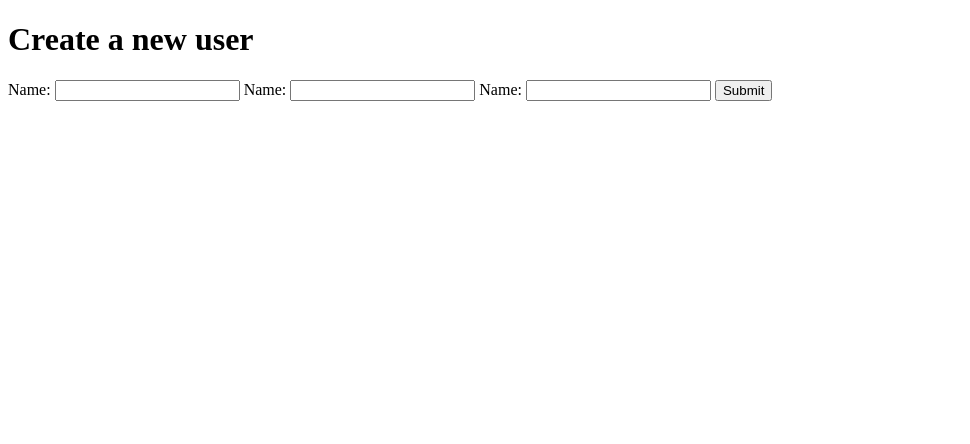
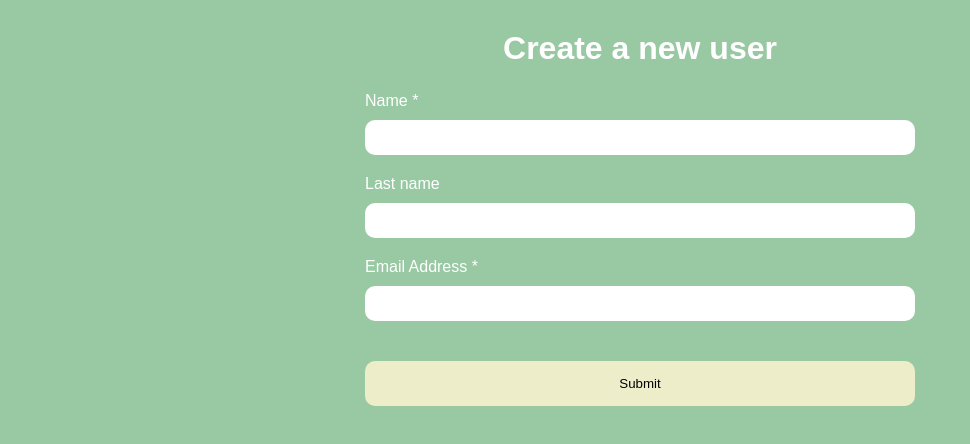
Before and after one commit to SutheeDev/PerScholasSBA318, a website: page public/index.html in a window 1280 px wide. Shown: the whole page, without its empty margins (0-970 px from the left). Drawn offline with Linux system fonts and the light colour scheme.

Commit message:
styled html

```diff
--- a/package.json
+++ b/package.json
@@ -10,6 +10,7 @@
   "author": "",
   "license": "ISC",
   "dependencies": {
+    "axios": "^1.7.9",
     "dotenv": "^16.4.7",
     "express": "^4.21.2",
     "mongodb": "^6.12.0",
--- a/public/index.html
+++ b/public/index.html
@@ -9,13 +9,13 @@
   <body>
     <h1>Create a new user</h1>
     <form id="userForm">
-      <label for="name">Name:</label>
+      <label for="name">Name *</label>
       <input type="text" id="name" name="name" required />
 
-      <label for="lastname">Name:</label>
-      <input type="text" id="lastname" name="lastname" required />
+      <label for="lastname">Last name</label>
+      <input type="text" id="lastname" name="lastname" />
 
-      <label for="email">Name:</label>
+      <label for="email">Email Address *</label>
       <input type="email" id="email" name="email" required />
 
       <button type="submit">Submit</button>
--- a/public/style.css
+++ b/public/style.css
@@ -0,0 +1,54 @@
+* {
+  margin: 0;
+  padding: 0;
+  box-sizing: border-box;
+}
+
+body {
+  font-family: Arial, Helvetica, sans-serif;
+  background-color: #98c9a3;
+  display: flex;
+  flex-direction: column;
+  align-items: center;
+  padding: 30px;
+  color: #ffffff;
+}
+
+h1 {
+  margin-bottom: 25px;
+}
+
+#userForm {
+  width: 550px;
+  display: flex;
+  flex-direction: column;
+}
+
+label {
+  margin-bottom: 10px;
+  color: #ffffff;
+}
+
+input {
+  margin-bottom: 20px;
+  outline: none;
+  padding: 10px;
+  border-radius: 10px;
+  border: none;
+}
+
+button {
+  margin-top: 20px;
+  padding: 15px;
+  border-radius: 10px;
+  border: none;
+  cursor: pointer;
+  background-color: #edeec9;
+
+  transition: all 0.15s ease;
+}
+
+button:hover {
+  background-color: #77bfa3;
+  color: #ffffff;
+}
```
Also changed, not shown: 1 other file.
